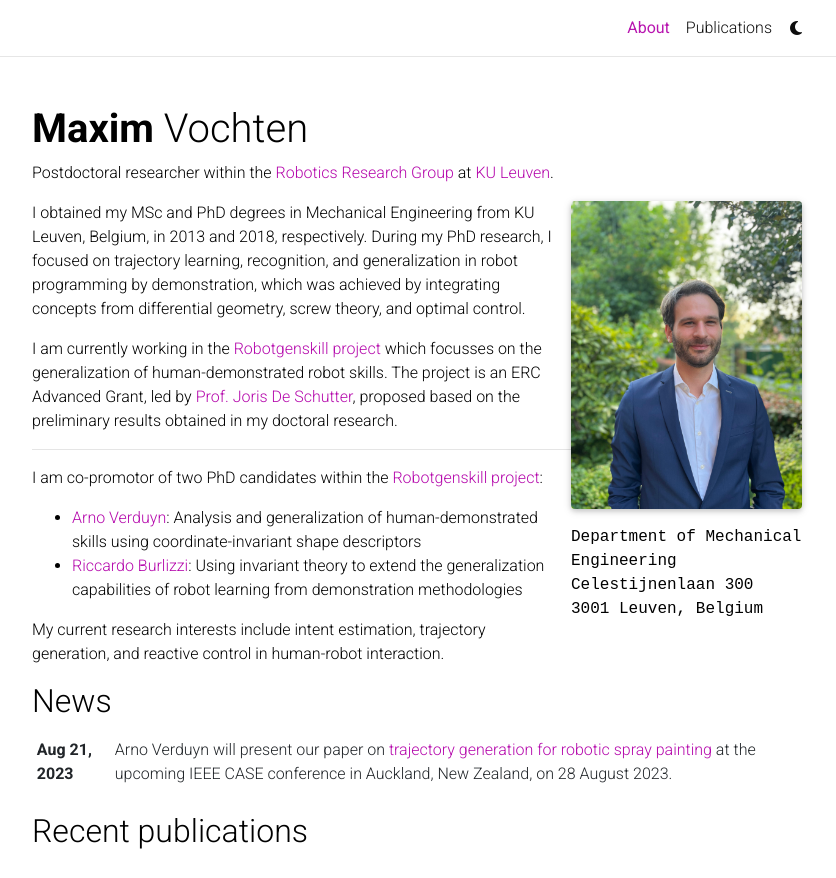
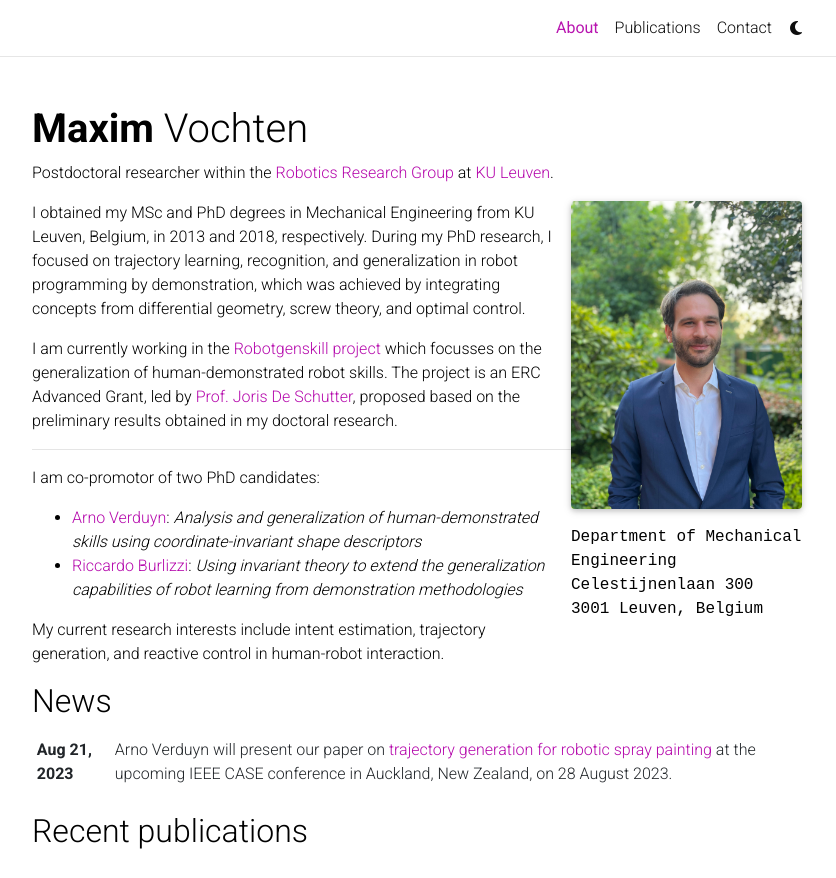
Before and after one commit to maximvochten/maximvochten.github.io, a Jekyll site: the page built from _pages/about.md, in a window 1280 px wide and 1052 px high, cut to the strip 0-878 px from the top of the window. Shown: the whole strip, without its empty margins (223-1059 px from the left). Built offline with Jekyll 4.4.1, drawn with Linux system fonts in a browser that asks for light colours; full-size pictures stand in for the smaller copies a plugin makes; comment, search, counter and statistics services are not loaded; a style sheet for code colours, icons or effects is not loaded.

Commit message:
added contact information

```diff
--- a/_pages/about.md
+++ b/_pages/about.md
@@ -26,8 +26,8 @@
 
 ***
 
-I am co-promotor of two PhD candidates within the [Robotgenskill project](https://robotgenskill.pages.gitlab.kuleuven.be/):
-- [Arno Verduyn](http://www.kuleuven.be/wieiswie/en/person/0140902): Analysis and generalization of human-demonstrated skills using coordinate-invariant shape descriptors
-- [Riccardo Burlizzi](http://www.kuleuven.be/wieiswie/en/person/0148800): Using invariant theory to extend the generalization capabilities of robot learning from demonstration methodologies
+I am co-promotor of two PhD candidates:
+- [Arno Verduyn](http://www.kuleuven.be/wieiswie/en/person/0140902): *Analysis and generalization of human-demonstrated skills using coordinate-invariant shape descriptors*
+- [Riccardo Burlizzi](http://www.kuleuven.be/wieiswie/en/person/0148800): *Using invariant theory to extend the generalization capabilities of robot learning from demonstration methodologies*
 
 My current research interests include intent estimation, trajectory generation, and reactive control in human-robot interaction.
```
Also changed, not shown: _pages/contact.md (added, +14 -0 lines).
